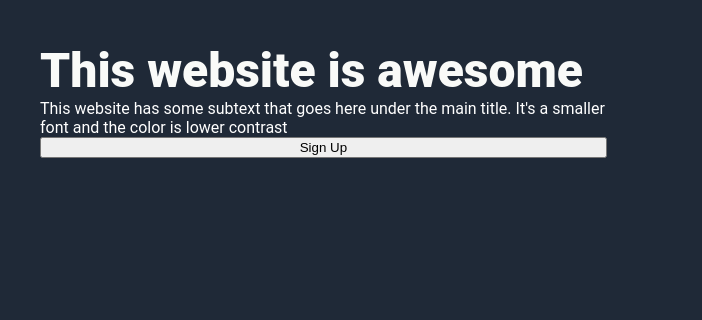
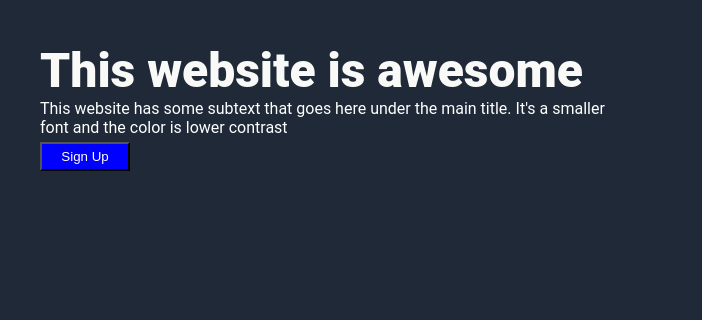
Before and after one commit to kero2610/landing-page, a plain HTML site: page index.html in a window 1280 px wide. Shown: the part 117-437 px from the top of the page, 0-702 px from the left. Drawn offline with Linux system fonts and the light colour scheme.

Commit message:
Modify size of sign-up-button1

```diff
--- a/style.css
+++ b/style.css
@@ -59,6 +59,14 @@ color: white;
     color: #f9faf8;
 }
 
+.sign-up-button1{
+    width: 90px;
+    background-color: blue;
+    color: white;
+    padding: 5px;
+    margin: 5px 0;
+}
+
 .main-image{
     height: 400px;
     display: flex;
```
